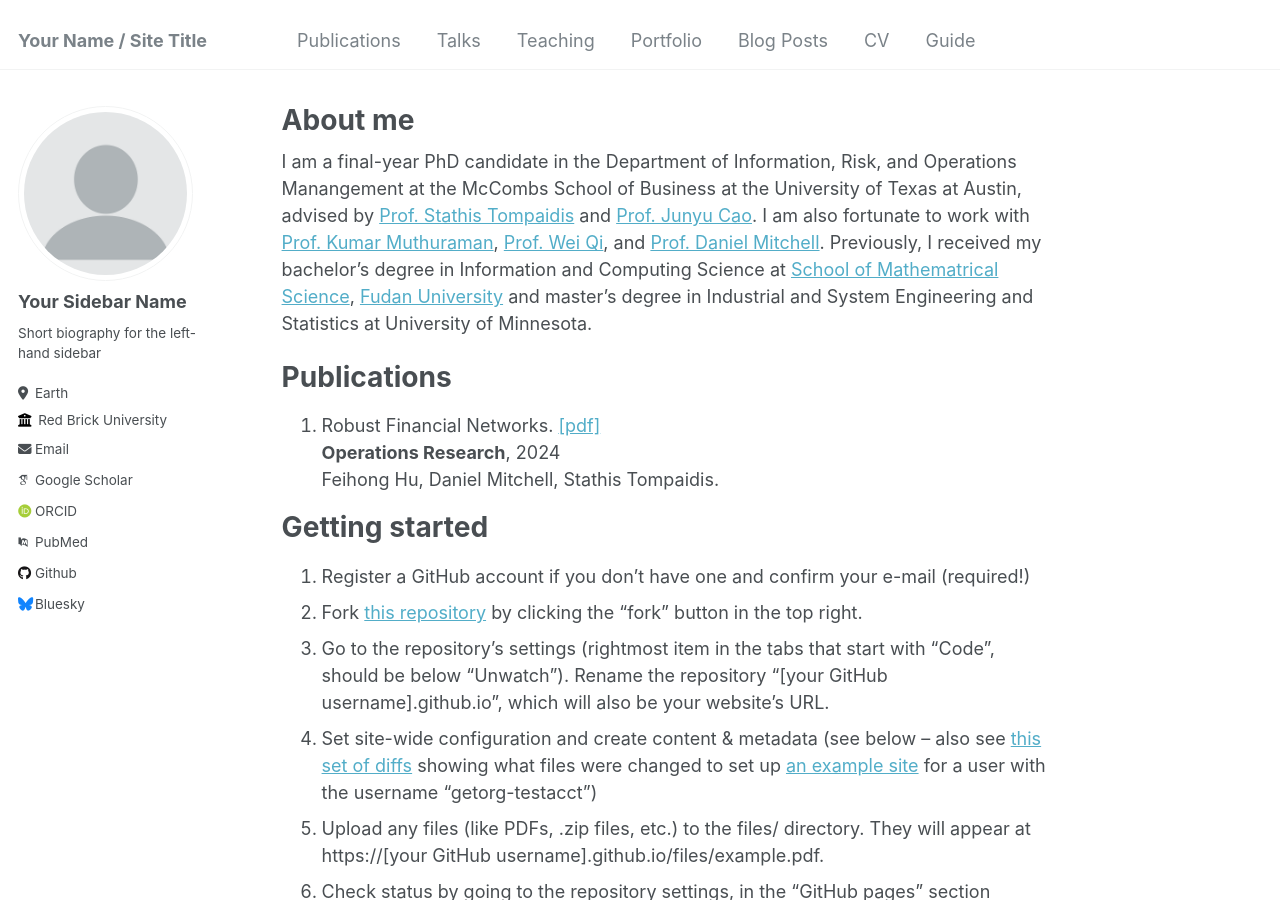
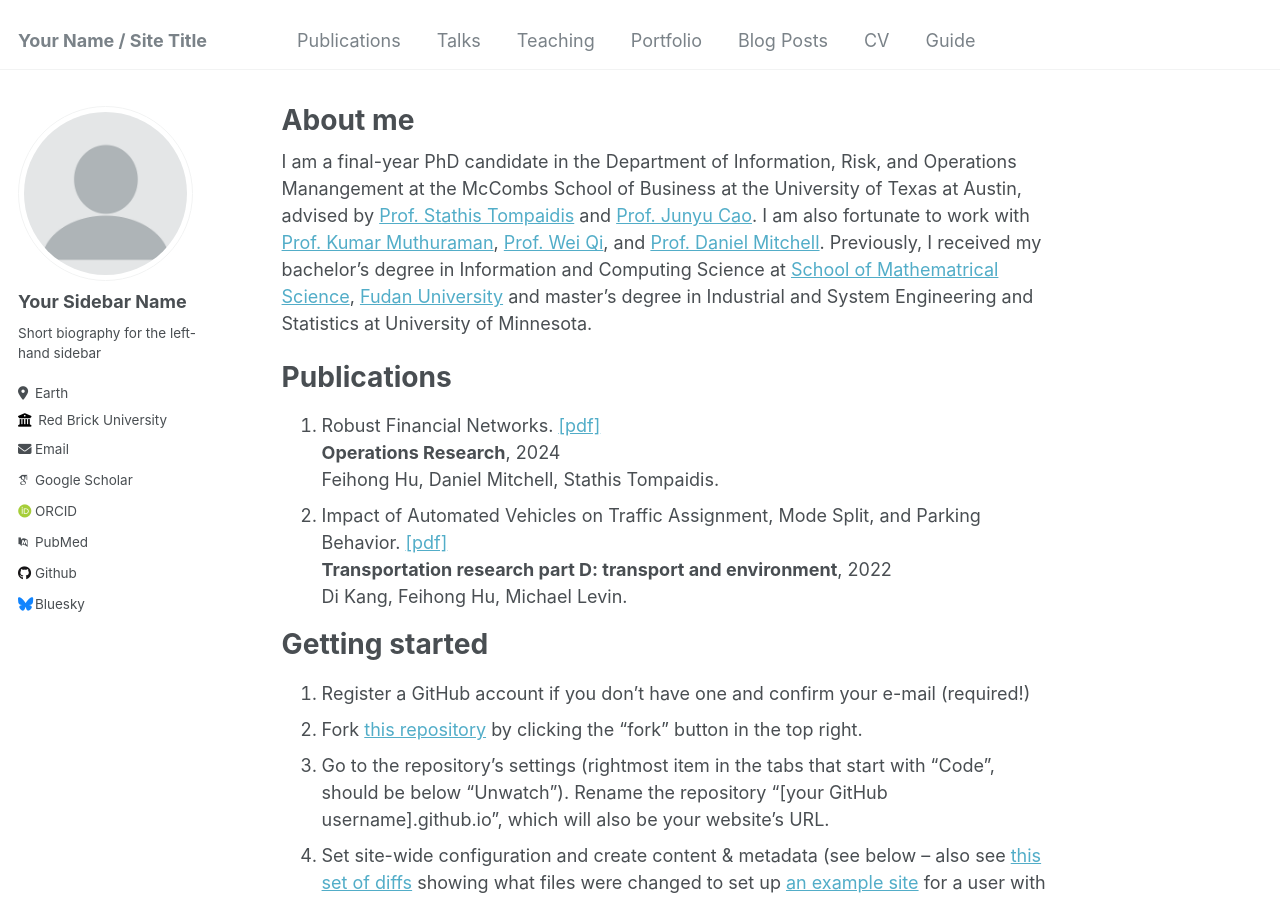
Before and after one commit to feihonghu/feihonghu.github.io, a Jekyll site: the page built from _pages/about.md, in a window 1280 px wide and 900 px high. Built offline with Jekyll 4.4.1, drawn with Linux system fonts in a browser that asks for light colours; some web fonts are replaced.

Commit message:
Update about.md

```diff
--- a/_pages/about.md
+++ b/_pages/about.md
@@ -14,6 +14,10 @@ Publications
 1. Robust Financial Networks. [[pdf]](https://pubsonline.informs.org/doi/10.1287/opre.2022.0272)<br/>
    **Operations Research**, 2024<br/>
    Feihong Hu, Daniel Mitchell, Stathis Tompaidis.
+2. Impact of Automated Vehicles on Traffic Assignment, Mode Split, and Parking Behavior. [[pdf]](https://www.sciencedirect.com/science/article/abs/pii/S136192092200030X)<br/>
+   **Transportation research part D: transport and environment**, 2022<br/>
+   Di Kang, Feihong Hu, Michael Levin.
+
 
 Getting started
 ======
```
